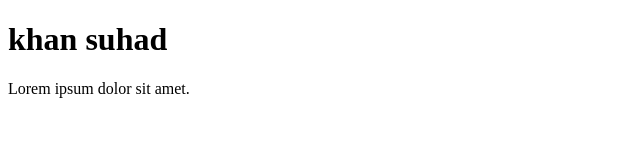
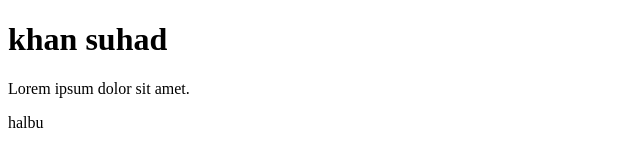
Before and after one commit to khansuhad/heysuhad, a plain HTML site: page index.html in a window 1280 px wide. Shown: the full height of the page, 0-640 px from the left. Drawn offline with Linux system fonts and the light colour scheme.

Commit message:
Update index.html

```diff
--- a/index.html
+++ b/index.html
@@ -9,5 +9,6 @@
 <body>
     <h1>khan suhad</h1>
     <p>Lorem ipsum dolor sit amet.</p>
+    <p>halbu</p>
 </body>
 </html>
```
